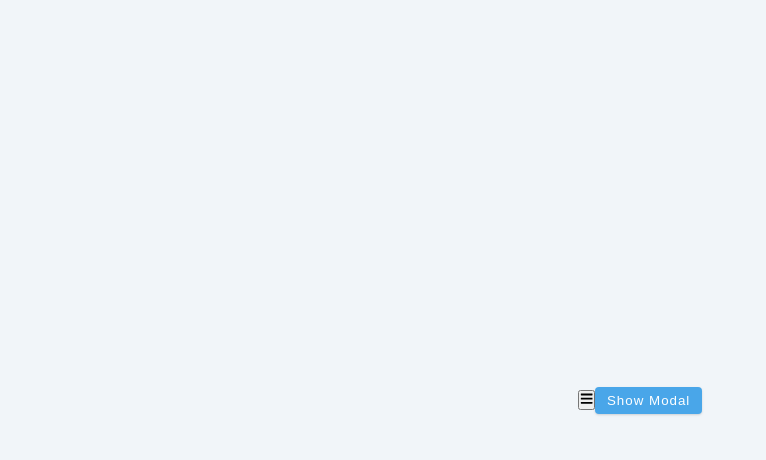
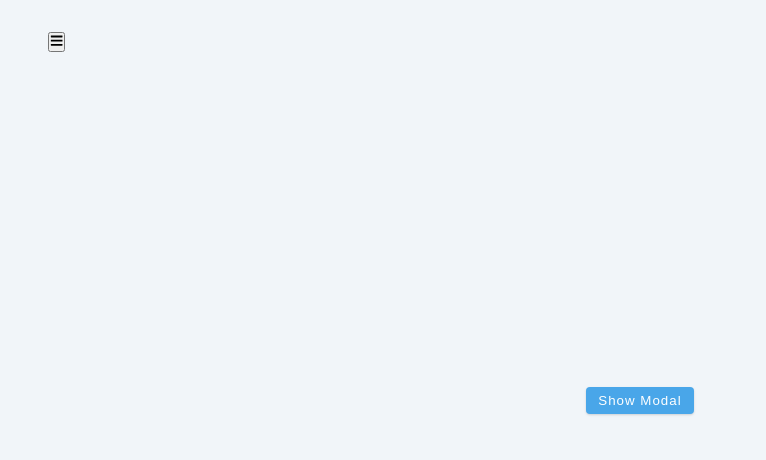
Before and after one commit to isnendyankp/sideBar, a React (Vite) app: page / in a window 1280 px wide. Shown: the top 460 px of the page, without its empty margins (0-766 px from the left). Built offline with nearby package versions, Linux system fonts and the light colour scheme.

Commit message:
styling positon fixed &  provide coordinates @sidebar-toggle

```diff
--- a/src/index.css
+++ b/src/index.css
@@ -265,3 +265,10 @@ main {
   align-items: center;
   background: var(--grey-100);
 }
+
+.sidebar-toggle {
+  position: fixed;
+  top: 2rem;
+  left: 3rem;
+
+}
```
